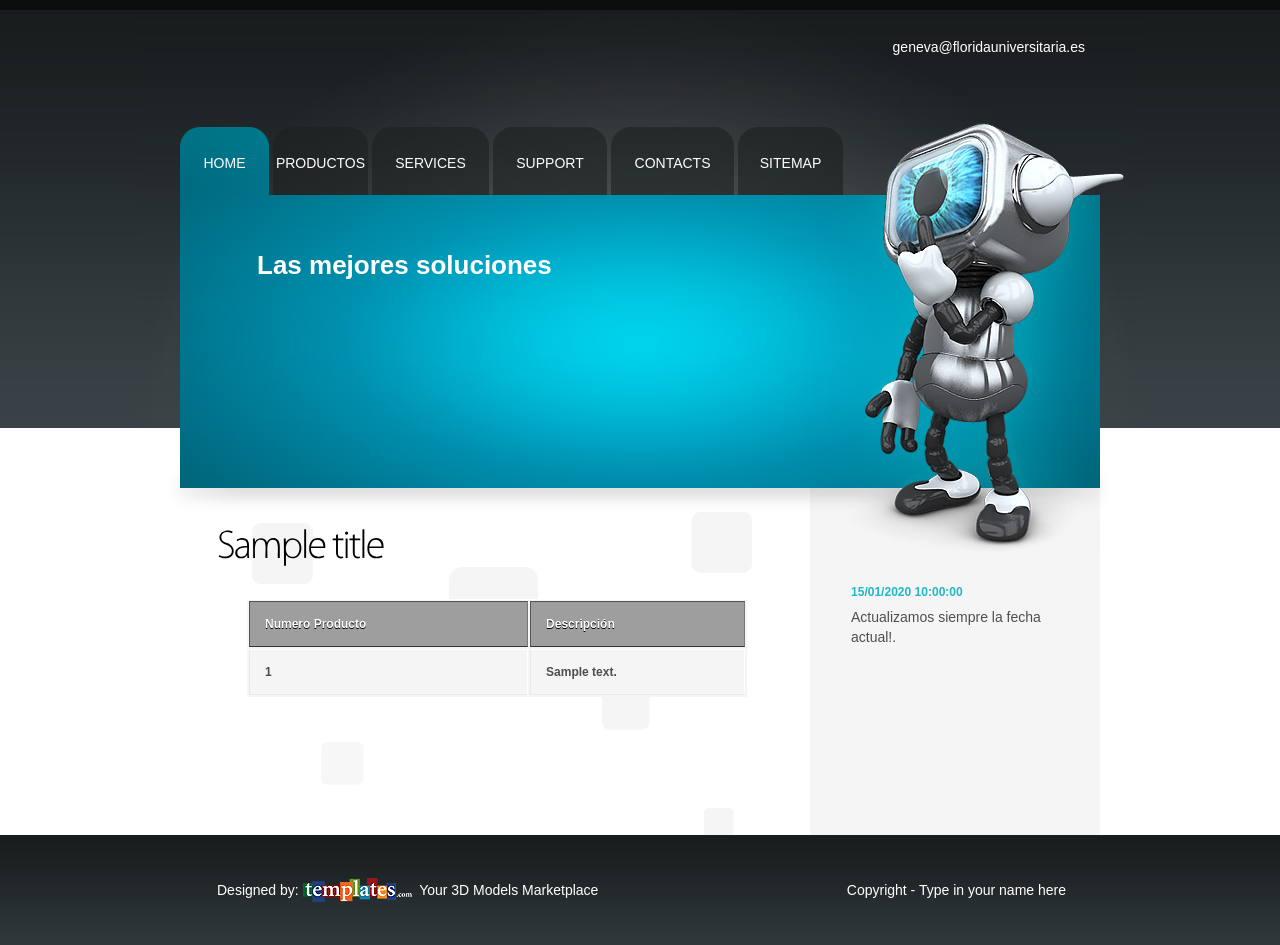
After one commit to magnumcrypto/AEV1-GEORGI-NEDYALKOV-VANKOV, a PHP site: template src/templates/productos.html.twig in a window 1280 px wide. The commit adds this page. Run offline with PHP 8.4, Linux system fonts and the light colour scheme; the template is opened without the code that fills it: most values are stand-ins (such as "Sample title", 1, 10 or a date in 2020); some libraries are stand-ins or nearby versions; grey boxes are pictures that could not be loaded.

Commit message:
8º COMMIT
Añadimos lista de productos y sacamos por pantalla mediante twig para que pinte la lista

```diff
--- a/config/routes.json
+++ b/config/routes.json
@@ -2,5 +2,9 @@
     "/": {
         "controller": "MainController",
         "action": "main"
+    },
+    "/listaProductos": {
+        "controller": "ProductosController",
+        "action": "listadoProductos"
     }
 }
--- a/public/style.css
+++ b/public/style.css
@@ -550,3 +550,44 @@ h4 {
     position: relative;
     top: -4px
 }
+
+table {
+    background: #f5f5f5;
+    border-collapse: separate;
+    box-shadow: inset 0 1px 0 #fff;
+    font-size: 12px;
+    line-height: 24px;
+    margin: 30px auto;
+    text-align: left;
+    width: 500px;
+}
+
+th {
+    background: url(https://jackrugile.com/images/misc/noise-diagonal.png), linear-gradient(#777, #444);
+    border-left: 1px solid #555;
+    border-right: 1px solid #777;
+    border-top: 1px solid #555;
+    border-bottom: 1px solid #333;
+    box-shadow: inset 0 1px 0 #999;
+    color: #fff;
+    font-weight: bold;
+    padding: 10px 15px;
+    position: relative;
+    text-shadow: 0 1px 0 #000;
+    font-weight: 900;
+}
+
+td {
+    border-right: 1px solid #fff;
+    border-left: 1px solid #e8e8e8;
+    border-top: 1px solid #fff;
+    border-bottom: 1px solid #e8e8e8;
+    padding: 10px 15px;
+    position: relative;
+    transition: all 300ms;
+    font-weight: bold;
+}
+
+tr:hover {
+    background-color: #20b7c9;
+}
--- a/src/core/DataBase.php
+++ b/src/core/DataBase.php
@@ -2,11 +2,11 @@
 
 declare(strict_types=1);
 
-namespace AEV1\Core\Interfaces;
+namespace AEV1\Core;
 
 use AEV1\Core\Interfaces\IDataBase;
 //Clase que gestiona la conexión a la BBDD e implementa la interfaz IDataBase
-class DataBase extends IDataBase
+class DataBase implements IDataBase
 {
     private static array $dbConfig;
     private static \mysqli $conn;
--- a/src/core/Dispatcher.php
+++ b/src/core/Dispatcher.php
@@ -30,9 +30,10 @@ class Dispatcher
     {
         //Verificamos que la ruta que hemos recibido está dentro de las rutas de la app
         if (isset($this->routeList[$this->currentRequest->getRoute()])) {
+
             //Instanciará el controlador que sea necesario según se solicite
             $controllerClass = "AEV1\\Controllers\\" . $this->routeList[$this->currentRequest->getRoute()]["controller"];
-
+            var_dump($controllerClass);
             //Esto sera equivalente a las acciones de cada controlador (main,detail,etc.)
             $action = $this->routeList[$this->currentRequest->getRoute()]["action"];
         } else {
--- a/src/templates/base.html.twig
+++ b/src/templates/base.html.twig
@@ -9,7 +9,8 @@
 		<script src="js/Myriad_Pro_300.font.js" type="text/javascript"></script>																																																					<![endif]-->
 </head>
 
-{% block content %}
+{% block layout %}
+
 {% endblock %}
 
 <div id="footer">
--- /dev/null
+++ b/src/templates/layout.html.twig
@@ -0,0 +1,53 @@
+{% extends "base.html.twig" %}
+
+{% block layout %}
+<body id="page1">
+		<div class="tail-top">
+			<div class="tail-bottom">
+				<div
+					class="body-bg">
+                    <!-- HEADER -->
+					<div id="header">
+						<div class="extra"><img src="images/header-img.jpg" alt=""/></div>
+						<div class="row-1">
+							<div class="fleft">
+								<h1>
+									<a id="first-title" href="/">{{title_first_page}}</a>
+								</h1>
+							</div>
+							<p class="fright"><img src="" alt=""/>geneva@floridauniversitaria.es</p>
+						</div>
+						<div class="row-2">
+							<ul>
+								<li class="m1">
+									<a href="/" class="active">Home</a>
+								</li>
+								<li class="m2">
+									<a href="/listaProductos">Productos</a>
+								</li>
+								<li class="m3">
+									<a href="services.html">Services</a>
+								</li>
+								<li class="m4">
+									<a href="support.html">Support</a>
+								</li>
+								<li class="m5">
+									<a href="contact-us.html">contacts</a>
+								</li>
+								<li class="m6">
+									<a href="sitemap.html">Sitemap</a>
+								</li>
+							</ul>
+						</div>
+						<div class="row-3">
+							<h2>Las mejores soluciones</h2>
+						</div>
+					</div>
+                    {% block content %}
+                    {% endblock %}
+
+                </div>
+			</div>
+		</div>
+</div>
+{% endblock %}
--- a/src/templates/noruta.html.twig
+++ b/src/templates/noruta.html.twig
@@ -1,6 +1,6 @@
-{% extends "base.html.twig" %}
+{% extends "layout.html.twig" %}
 
-{% block  content %}
+{% block  layout %}
     <body id="page1">
 		<div class="tail-top">
 			<div class="tail-bottom">
@@ -20,7 +20,7 @@
 						<div class="row-2">
 							<ul>
 								<li class="m1">
-									<a href="index.html" class="active">Home</a>
+									<a href="/" class="active">Home</a>
 								</li>
 							</ul>
 						</div>
--- /dev/null
+++ b/src/templates/productos.html.twig
@@ -0,0 +1,44 @@
+{% extends "layout.html.twig" %}
+
+{% block content %}
+					<!-- CONTENT -->
+					<div id="content">
+						<div class="inner_copy">More
+							<a href="#">Website Templates</a>
+							@ Templates.com!</div>
+						<div class="tail-right">
+							<div class="wrapper">
+								<div class="col-1">
+									<div class="indent">
+										<div class="indent1">
+											<h3>{{ title }}</h3>
+												<table class="fixed_headers">
+    												<thead>
+            												<tr>
+                												<th>Numero Producto</th>
+                												<th>Descripción</th>
+            												</tr>
+        											</thead>
+        											<tbody>
+            											{% for producto in productos %}
+            											    <tr>
+            											        <td>{{ producto.PROD_NUM }}</td>
+            											        <td>{{ producto.DESCRIPCION }}</td>
+            											    </tr>
+            											{% endfor %}
+        											</tbody>
+    											</table>
+
+										</div>
+									</div>
+								</div>
+								<div class="col-2">
+									<ul>
+										<li>
+											<strong>
+												<a href="#">{{fecha_actual|date('d/m/Y') }}</a>
+												<a href="#">{{fecha_actual|date('H:i:s') }}</a>
+											</strong>Actualizamos siempre la fecha actual!.
+                                        </li>
+									</ul>
+{% endblock %}
```
Also changed, not shown: src/controllers/ProductosController.php (added, +28 -0 lines), src/models/Productos.php (added, +26 -0 lines), src/templates/index.html.twig (+1 -59 lines), README.md.
